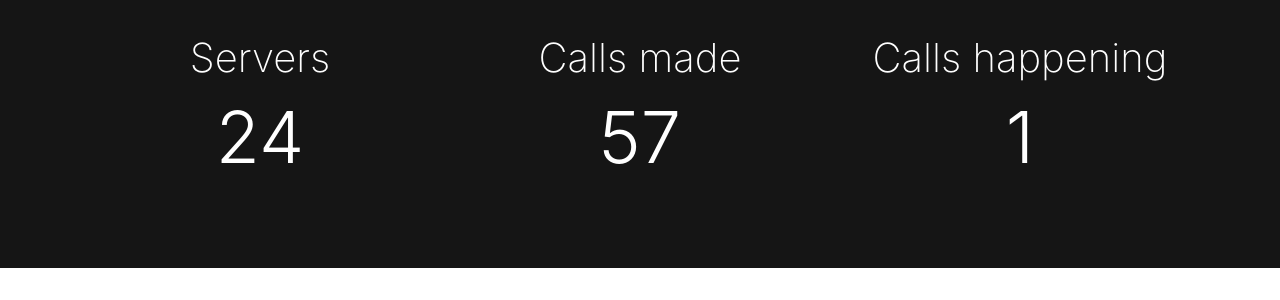
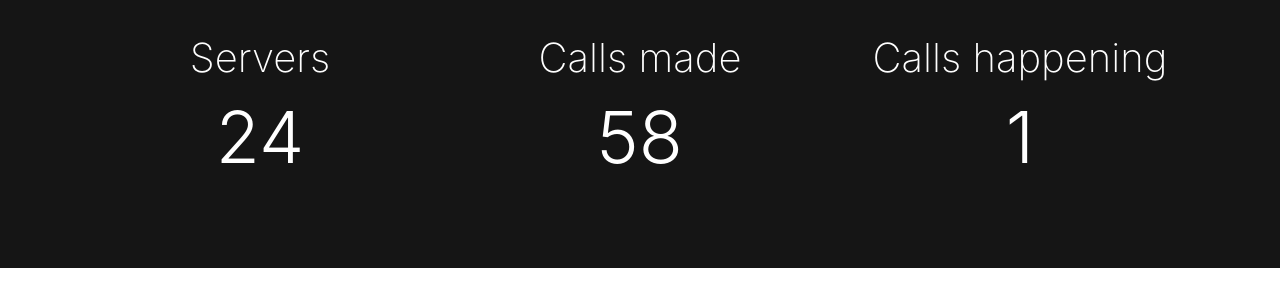
Before and after one commit to tumblenet/tnphone.tumblenet.ga, a Jekyll site: the page built from index.html, in a window 1280 px wide and 900 px high, scrolled down 443 px. Shown: the part 167-467 px from the top of the window. Built offline with Jekyll 4.4.1, drawn with Linux system fonts in a browser that asks for light colours; nearby versions of some CDN libraries.

Commit message:
Update Phones feed

```diff
--- a/_data/phones.json
+++ b/_data/phones.json
@@ -118,7 +118,7 @@
 			"wwtbam": false
 		},
 		{
-			"id": "HFVnNQ",
+			"id": "YxZdRO",
 			"name": "Tumble Network<#337887798889545728>",
 			"guild": "337887798889545728",
 			"channel": "337887798889545728",
@@ -127,7 +127,7 @@
 			"wwtbam": false
 		}
 	],
-	"callsMade": 57,
+	"callsMade": 58,
 	"servers": 24,
 	"currentCalls": 1
 }
```
